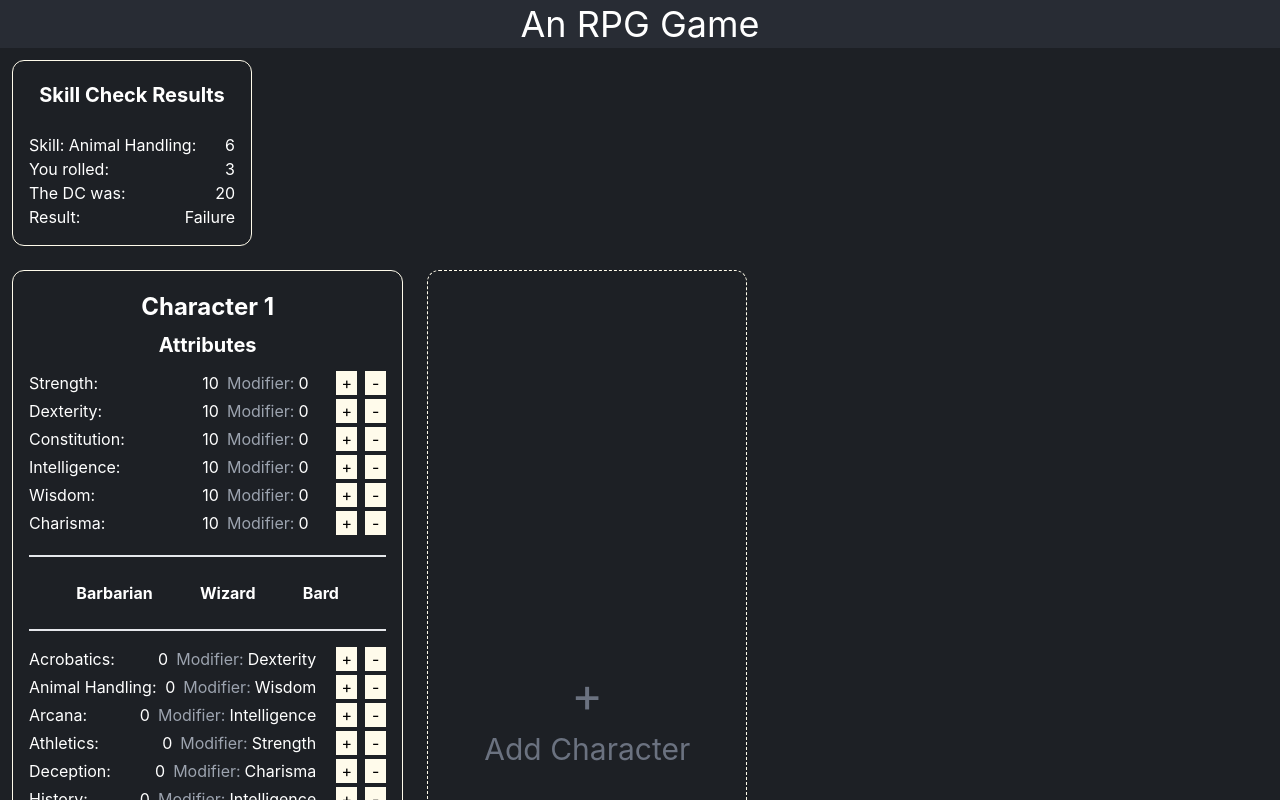
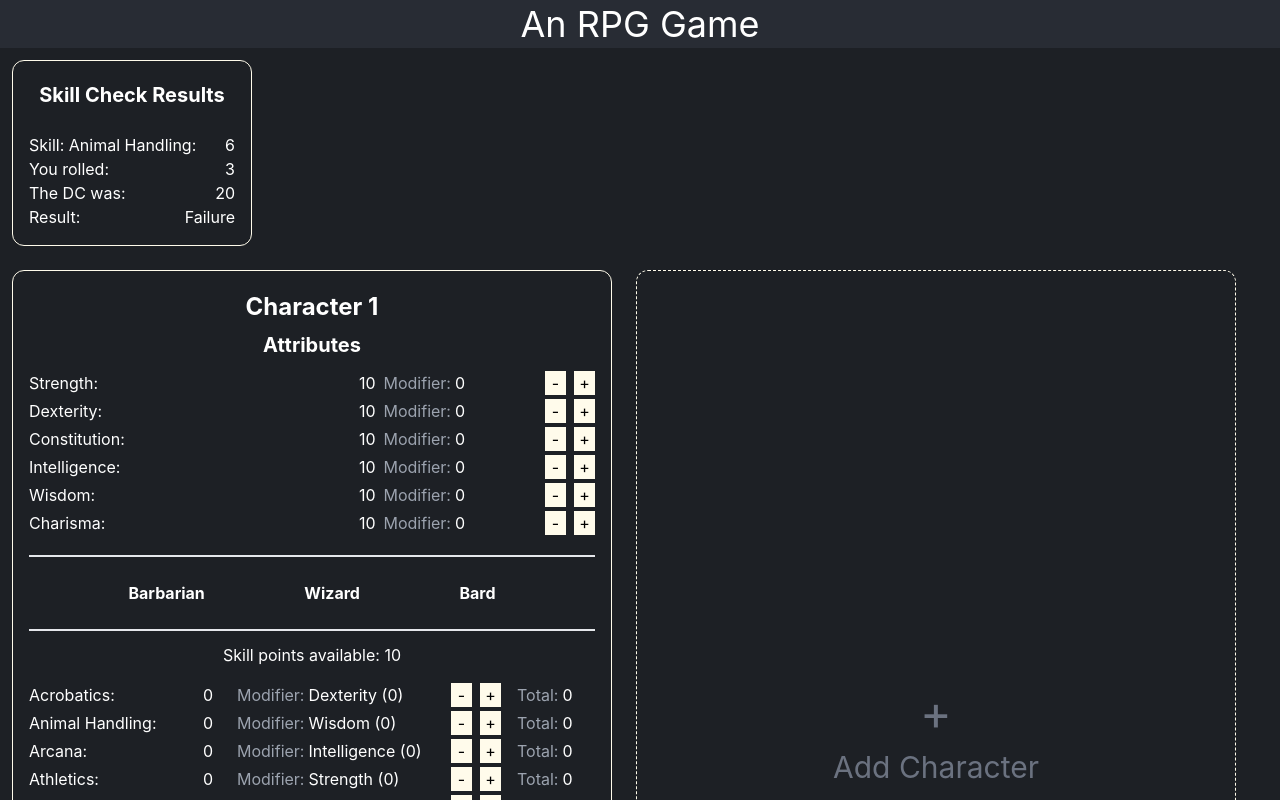
Before and after one commit to chocolatethunder/recruiting-webapp-character, a React (Create React App) app: page / in a window 1280 px wide. Shown: the top 800 px of the page. Built offline with nearby package versions, Linux system fonts and the light colour scheme.

Commit message:
feat: added the skills section

```diff
--- a/src/components/Character/AddCharacterCard.js
+++ b/src/components/Character/AddCharacterCard.js
@@ -7,7 +7,7 @@ function AddCharacterCard() {
   return (
     <div
       className={
-        'flex flex-col border border-dashed border-amber-50 m-3 p-4 rounded-xl w-80 justify-center cursor-pointer'
+        'flex flex-col border border-dashed border-amber-50 m-3 p-4 rounded-xl w-[600px] justify-center cursor-pointer'
       }
       onClick={(e) => {
         e.preventDefault()
--- a/src/components/Character/AttributesRow.js
+++ b/src/components/Character/AttributesRow.js
@@ -24,16 +24,16 @@ function AttributesRow({ charId, attribute, value, modifier }) {
         {modifier}
       </div>
       <button
-        onClick={incrementAttr}
+        onClick={decrementAttr}
         className={'w-[21px] h-[24px] p-0 ml-3 bg-amber-50 text-black'}
       >
-        +
+        -
       </button>
       <button
-        onClick={decrementAttr}
+        onClick={incrementAttr}
         className={'w-[21px] h-[24px] p-0 bg-amber-50 text-black'}
       >
-        -
+        +
       </button>
     </div>
   )
--- a/src/components/Character/CharacterCard.js
+++ b/src/components/Character/CharacterCard.js
@@ -1,4 +1,4 @@
-import { ATTRIBUTE_LIST, CLASS_LIST, SKILL_LIST } from '../../consts'
+import { ATTRIBUTE_LIST, SKILL_LIST } from '../../consts'
 import AttributesRow from './AttributesRow'
 import SkillsRow from './SkillsRow'
 import { useSelector } from 'react-redux'
@@ -9,9 +9,9 @@ import { getCharacterClasses } from '../../utils/utils'
 function CharacterCard({ id }) {
   const characters = useSelector((state) => state.characters.characters)
 
+  const characterData = characters[id]
+
   const [characterClasses, setCharacterClasses] = useState([])
-
-  const characterData = characters[id]
 
   useEffect(() => {
     setCharacterClasses(getCharacterClasses(characterData))
@@ -20,7 +20,7 @@ function CharacterCard({ id }) {
   return (
     <div
       className={
-        'flex flex-col border border-amber-50 m-3 p-4 rounded-xl w-100'
+        'flex flex-col border border-amber-50 m-3 p-4 rounded-xl w-[600px]'
       }
     >
       <div className={'text-2xl mt-1 mb-2 font-bold'}>Character {id + 1}</div>
@@ -38,16 +38,21 @@ function CharacterCard({ id }) {
           )
         })}
       </div>
-      <div className={'flex p-4 border-b-2 justify-evenly'}>
+      <div className={'flex p-4 border-b-2 mb-3 justify-evenly'}>
         {Object.entries(characterData.classes).map(([key, value], idx) => {
           return (
             <ClassTab
               key={'id-' + idx}
+              charId={id}
               label={key}
               active={characterClasses.includes(key)}
             />
           )
         })}
+      </div>
+      <div>
+        Skill points available:{' '}
+        {10 + 4 * characterData.attributes['Intelligence'].modifier}
       </div>
       <div className={'flex flex-col pt-4'}>
         {SKILL_LIST.map((skill, idx) => {
@@ -56,8 +61,12 @@ function CharacterCard({ id }) {
               key={'id-' + idx}
               charId={id}
               skill={skill.name}
-              value={0}
-              attrModifier={skill.attributeModifier}
+              value={characterData.skills[skill.name].points}
+              total={characterData.skills[skill.name].total}
+              attrModifierLabel={skill.attributeModifier}
+              attrModifierValue={
+                characterData.attributes[skill.attributeModifier].modifier
+              }
             />
           )
         })}
--- a/src/components/Character/ClassTab.js
+++ b/src/components/Character/ClassTab.js
@@ -1,4 +1,14 @@
-function ClassTab({ label, active }) {
+import { useEffect } from 'react'
+import { setClassState } from '../../state/characterSlice'
+import { useDispatch } from 'react-redux'
+
+function ClassTab({ charId, label, active }) {
+  const dispatch = useDispatch()
+
+  useEffect(() => {
+    dispatch(setClassState({ id: charId, class: label, active: active }))
+  }, [active])
+
   return (
     <div>
       {active ? (
--- a/src/components/Character/SkillsRow.js
+++ b/src/components/Character/SkillsRow.js
@@ -1,18 +1,51 @@
-function SkillsRow({ charId, skill, value, attrModifier }) {
+import { useDispatch } from 'react-redux'
+import { decrementSkill, incrementSkill } from '../../state/characterSlice'
+
+function SkillsRow({
+  charId,
+  skill,
+  value,
+  total,
+  attrModifierLabel,
+  attrModifierValue,
+}) {
+  const dispatch = useDispatch()
+
+  const addSkill = () => {
+    dispatch(incrementSkill({ id: charId, skill: skill }))
+  }
+
+  const subtractSkill = () => {
+    dispatch(decrementSkill({ id: charId, skill: skill }))
+  }
+
   return (
-    <div className={'flex gap-2 mb-1'}>
-      <div className={'flex'}>{skill}:</div>
-      <div className={'flex flex-grow justify-end'}>{value}</div>
+    <div className={'flex gap-1 mb-1'}>
+      <div className={'flex w-[150px]'}>{skill}:</div>
+      <div className={'w-[50px] p-0'}>{value}</div>
+      <div className={'flex w-[200px]'}>
+        <span className={'text-gray-400 mr-1'}>Modifier:</span>
+        {attrModifierLabel} ({attrModifierValue})
+      </div>
+      <div className={'flex justify-end w-[60px] gap-2 mr-3'}>
+        <button
+          onClick={subtractSkill}
+          className={'w-[21px] h-[24px] p-0 ml-2 bg-amber-50 text-black'}
+        >
+          -
+        </button>
+        <button
+          onClick={addSkill}
+          className={'w-[21px] h-[24px] p-0 bg-amber-50 text-black'}
+        >
+          +
+        </button>
+      </div>
+
       <div className={'flex'}>
-        <span className={'text-gray-400 mr-1'}>Modifier:</span>
-        {attrModifier}
+        <span className={'text-gray-400 mr-1'}>Total:</span>
+        {total}
       </div>
-      <button className={'w-[21px] h-[24px] p-0 ml-3 bg-amber-50 text-black'}>
-        +
-      </button>
-      <button className={'w-[21px] h-[24px] p-0 bg-amber-50 text-black'}>
-        -
-      </button>
     </div>
   )
 }
--- a/src/components/WarningModal.js
+++ b/src/components/WarningModal.js
@@ -14,6 +14,12 @@ function WarningModal() {
     if (errors.maxCharacterAttributesReached) {
       setErrorMessage(
         `A Character can have up to ${DELEGATED_POINT_MAX} Delegated Attribute Points`
+      )
+      setIsVisible(true)
+    }
+    if (errors.maxSkillsPointsReached) {
+      setErrorMessage(
+        `You need more skill points! Upgrade Intelligence to get more`
       )
       setIsVisible(true)
     }
--- a/src/state/characterSlice.js
+++ b/src/state/characterSlice.js
@@ -1,6 +1,19 @@
 import { createSlice } from '@reduxjs/toolkit'
 import { ATTRIBUTE_LIST, CLASS_LIST, SKILL_LIST } from '../consts'
-import { getCharacterClasses, isCharacterLimitReached } from '../utils/utils'
+import {
+  isCharacterLimitReached,
+  isCharacterSkillReached,
+} from '../utils/utils'
+
+const getDependencies = (attribute) => {
+  const deps = []
+  SKILL_LIST.forEach((item) => {
+    if (item.attributeModifier === attribute) {
+      deps.push(item.name)
+    }
+  })
+  return deps
+}
 
 const generateNewCharacter = () => {
   return {
@@ -10,13 +23,42 @@ const generateNewCharacter = () => {
         [item]: {
           value: 10,
           modifier: 0,
+          dependencies: getDependencies(item),
         },
       }
     }, {}),
     classes: Object.keys(CLASS_LIST).reduce((obj, item) => {
       return { ...obj, [item]: false }
     }, {}),
+    skills: SKILL_LIST.reduce((obj, item) => {
+      return {
+        ...obj,
+        [item.name]: {
+          points: 0,
+          total: 0,
+          modifier: item.attributeModifier,
+        },
+      }
+    }, {}),
   }
+}
+
+const incrementSkills = (state, charId, skillArray, attrModifier) => {
+  skillArray.forEach((skill) => {
+    state.characters[charId].skills[skill].points += 1
+    state.characters[charId].skills[skill].total =
+      state.characters[charId].skills[skill].points +
+      state.characters[charId].attributes[attrModifier].modifier
+  })
+}
+
+const decrementSkills = (state, charId, skillArray, attrModifier) => {
+  skillArray.forEach((skill) => {
+    state.characters[charId].skills[skill].points -= 1
+    state.characters[charId].skills[skill].total =
+      state.characters[charId].skills[skill].points +
+      state.characters[charId].attributes[attrModifier].modifier
+  })
 }
 
 const initialState = {
@@ -24,6 +66,7 @@ const initialState = {
   ui: {
     errors: {
       maxCharacterAttributesReached: false,
+      maxSkillsPointsReached: false,
     },
   },
 }
@@ -43,6 +86,12 @@ export const characterSlice = createSlice({
         state.characters[action.payload.id].attributes[
           action.payload.attr
         ].modifier += 1
+
+        // update skill dependencies
+        const deps =
+          state.characters[action.payload.id].attributes[action.payload.attr]
+            .dependencies
+        incrementSkills(state, action.payload.id, deps, action.payload.attr)
       } else {
         state.ui.errors.maxCharacterAttributesReached = true
       }
@@ -50,7 +99,7 @@ export const characterSlice = createSlice({
     decrementAttribute: (state, action) => {
       if (
         state.characters[action.payload.id].attributes[action.payload.attr]
-          .modifier > 0
+          .value > 0
       ) {
         state.characters[action.payload.id].attributes[
           action.payload.attr
@@ -58,7 +107,31 @@ export const characterSlice = createSlice({
         state.characters[action.payload.id].attributes[
           action.payload.attr
         ].modifier -= 1
+
+        // update skill dependencies
+        const deps =
+          state.characters[action.payload.id].attributes[action.payload.attr]
+            .dependencies
+        decrementSkills(state, action.payload.id, deps, action.payload.attr)
       }
+    },
+    incrementSkill: (state, action) => {
+      if (!isCharacterSkillReached(state.characters[action.payload.id])) {
+        const charId = action.payload.id
+        const skill = action.payload.skill
+        const attrModifier = state.characters[charId].skills[skill].modifier
+
+        incrementSkills(state, charId, [skill], attrModifier)
+      } else {
+        state.ui.errors.maxSkillsPointsReached = true
+      }
+    },
+    decrementSkill: (state, action) => {
+      const charId = action.payload.id
+      const skill = action.payload.skill
+      const attrModifier = state.characters[charId].skills[skill].modifier
+
+      decrementSkills(state, charId, [skill], attrModifier)
     },
     setClassState: (state, action) => {
       state.characters[action.payload.id].classes[action.payload.class] =
@@ -67,6 +140,7 @@ export const characterSlice = createSlice({
     clearErrors: (state) => {
       state.ui.errors = {
         maxCharacterAttributesReached: false,
+        maxSkillsPointsReached: false,
       }
     },
   },
@@ -76,6 +150,8 @@ export const {
   addCharacter,
   incrementAttribute,
   decrementAttribute,
+  incrementSkill,
+  decrementSkill,
   setClassState,
   clearErrors,
 } = characterSlice.actions
--- a/src/utils/utils.js
+++ b/src/utils/utils.js
@@ -5,6 +5,15 @@ export function isCharacterLimitReached(character) {
     Object.values(character.attributes).reduce((acc, property) => {
       return acc + property.value
     }, 0) >= DELEGATED_POINT_MAX
+  )
+}
+
+export function isCharacterSkillReached(character) {
+  return (
+    Object.values(character.skills).reduce((acc, property) => {
+      return acc + property.total
+    }, 0) >=
+    10 + 4 * character.attributes['Intelligence'].modifier
   )
 }
 
```
